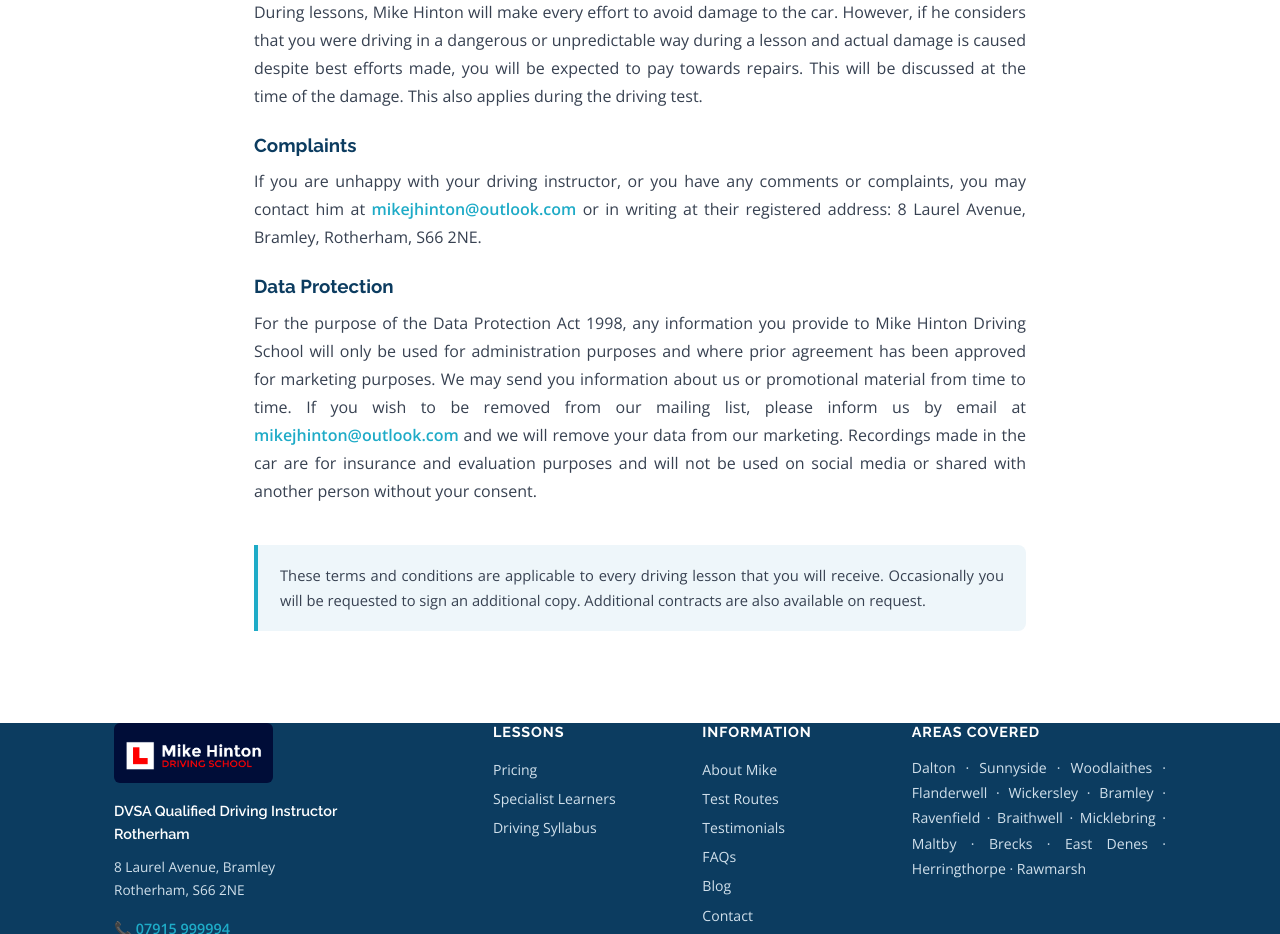
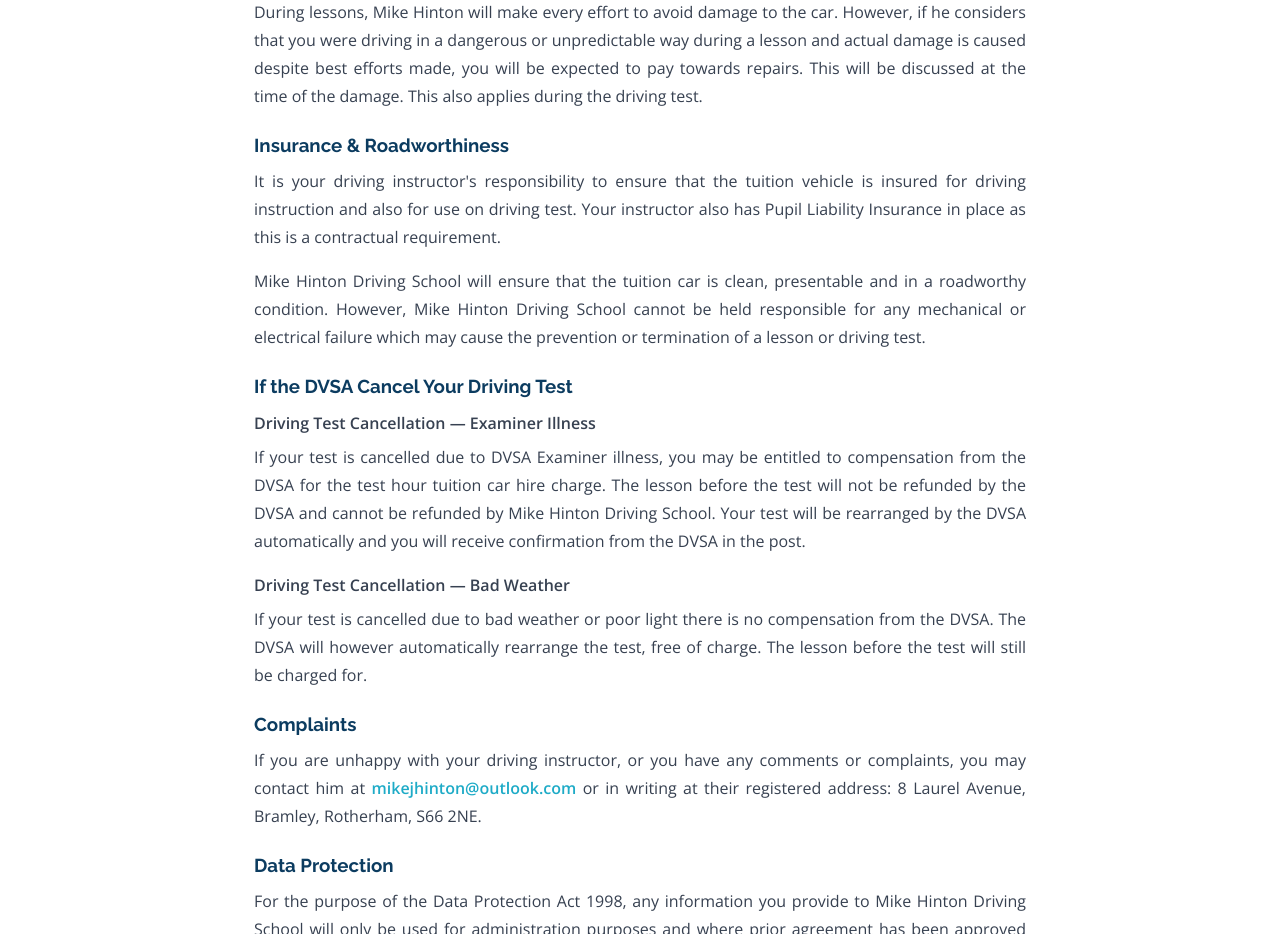
Before and after one commit to mikehinton-wq/mods-website, a React (Vite) app: page /terms in a window 1280 px wide. Shown: the part 4000-4934 px from the top of the page. Built offline with nearby package versions, Linux system fonts and the light colour scheme.

Commit message:
Update site

```diff
--- a/src/pages/Terms.jsx
+++ b/src/pages/Terms.jsx
@@ -172,6 +172,41 @@ export default function Terms() {
             will be discussed at the time of the damage. This also applies during the driving test.
           </p>
 
+          {/* Insurance & Roadworthiness */}
+          <h3 style={{ marginBottom: 10 }}>Insurance &amp; Roadworthiness</h3>
+          <p style={{ color: 'var(--grey-700)', lineHeight: 1.75, marginBottom: 16 }}>
+            It is your driving instructor's responsibility to ensure that the tuition vehicle is insured
+            for driving instruction and also for use on driving test. Your instructor also has Pupil
+            Liability Insurance in place as this is a contractual requirement.
+          </p>
+          <p style={{ color: 'var(--grey-700)', lineHeight: 1.75, marginBottom: 24 }}>
+            Mike Hinton Driving School will ensure that the tuition car is clean, presentable and in a
+            roadworthy condition. However, Mike Hinton Driving School cannot be held responsible for any
+            mechanical or electrical failure which may cause the prevention or termination of a lesson
+            or driving test.
+          </p>
+
+          {/* DVSA test cancellations */}
+          <h3 style={{ marginBottom: 10 }}>If the DVSA Cancel Your Driving Test</h3>
+          <p style={{ color: 'var(--grey-700)', lineHeight: 1.75, fontWeight: 600, marginBottom: 6 }}>
+            Driving Test Cancellation — Examiner Illness
+          </p>
+          <p style={{ color: 'var(--grey-700)', lineHeight: 1.75, marginBottom: 16 }}>
+            If your test is cancelled due to DVSA Examiner illness, you may be entitled to compensation
+            from the DVSA for the test hour tuition car hire charge. The lesson before the test will not
+            be refunded by the DVSA and cannot be refunded by Mike Hinton Driving School. Your test will
+            be rearranged by the DVSA automatically and you will receive confirmation from the DVSA in
+            the post.
+          </p>
+          <p style={{ color: 'var(--grey-700)', lineHeight: 1.75, fontWeight: 600, marginBottom: 6 }}>
+            Driving Test Cancellation — Bad Weather
+          </p>
+          <p style={{ color: 'var(--grey-700)', lineHeight: 1.75, marginBottom: 24 }}>
+            If your test is cancelled due to bad weather or poor light there is no compensation from the
+            DVSA. The DVSA will however automatically rearrange the test, free of charge. The lesson
+            before the test will still be charged for.
+          </p>
+
           {/* Complaints */}
           <h3 style={{ marginBottom: 10 }}>Complaints</h3>
           <p style={{ color: 'var(--grey-700)', lineHeight: 1.75, marginBottom: 24 }}>
```
